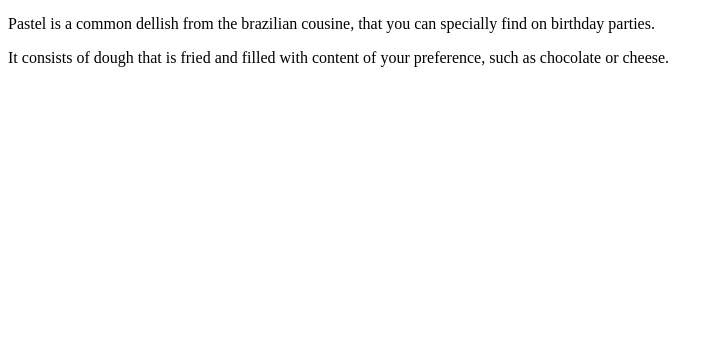
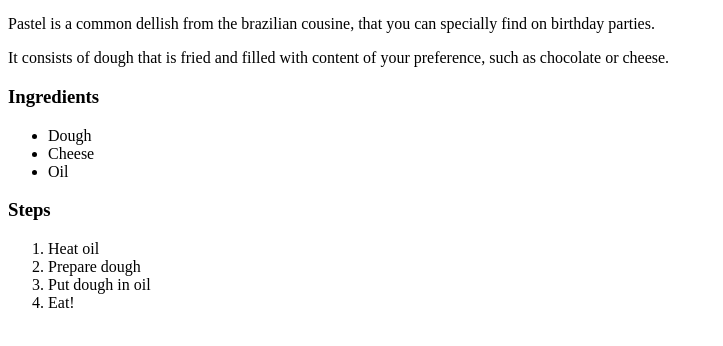
Before and after one commit to jrosrs/odin-recipes, a plain HTML site: page recipes/pastel.html in a window 1280 px wide. Shown: the part 428-774 px from the top of the page, without its empty margins (0-723 px from the left). Drawn offline with Linux system fonts and the light colour scheme.

Commit message:
Incremented pastel page even further

```diff
--- a/recipes/pastel.html
+++ b/recipes/pastel.html
@@ -10,5 +10,18 @@
         <h3>Description</h3>
         <p>Pastel is a common dellish from the brazilian cousine, that you can specially find on birthday parties.</p>
         <p>It consists of dough that is fried and filled with content of your preference, such as chocolate or cheese.</p>
+        <h3>Ingredients</h3>
+        <ul>
+            <li>Dough</li>
+            <li>Cheese</li>
+            <li>Oil</li>
+        </ul>
+        <h3>Steps</h3>
+        <ol>
+            <li>Heat oil</li>
+            <li>Prepare dough</li>
+            <li>Put dough in oil</li>
+            <li>Eat!</li>
+        </ol>
     </body>
 </html>
```
